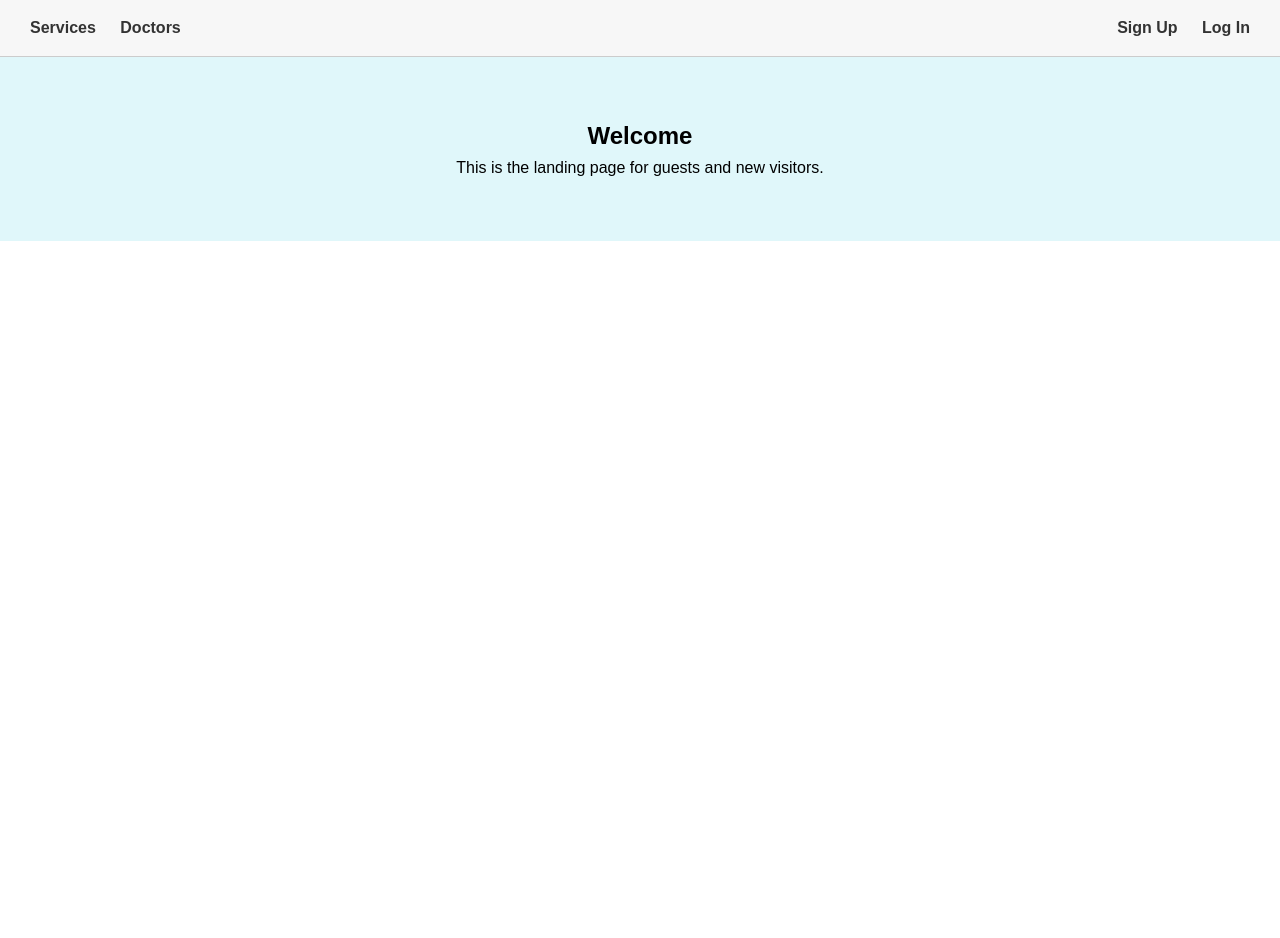
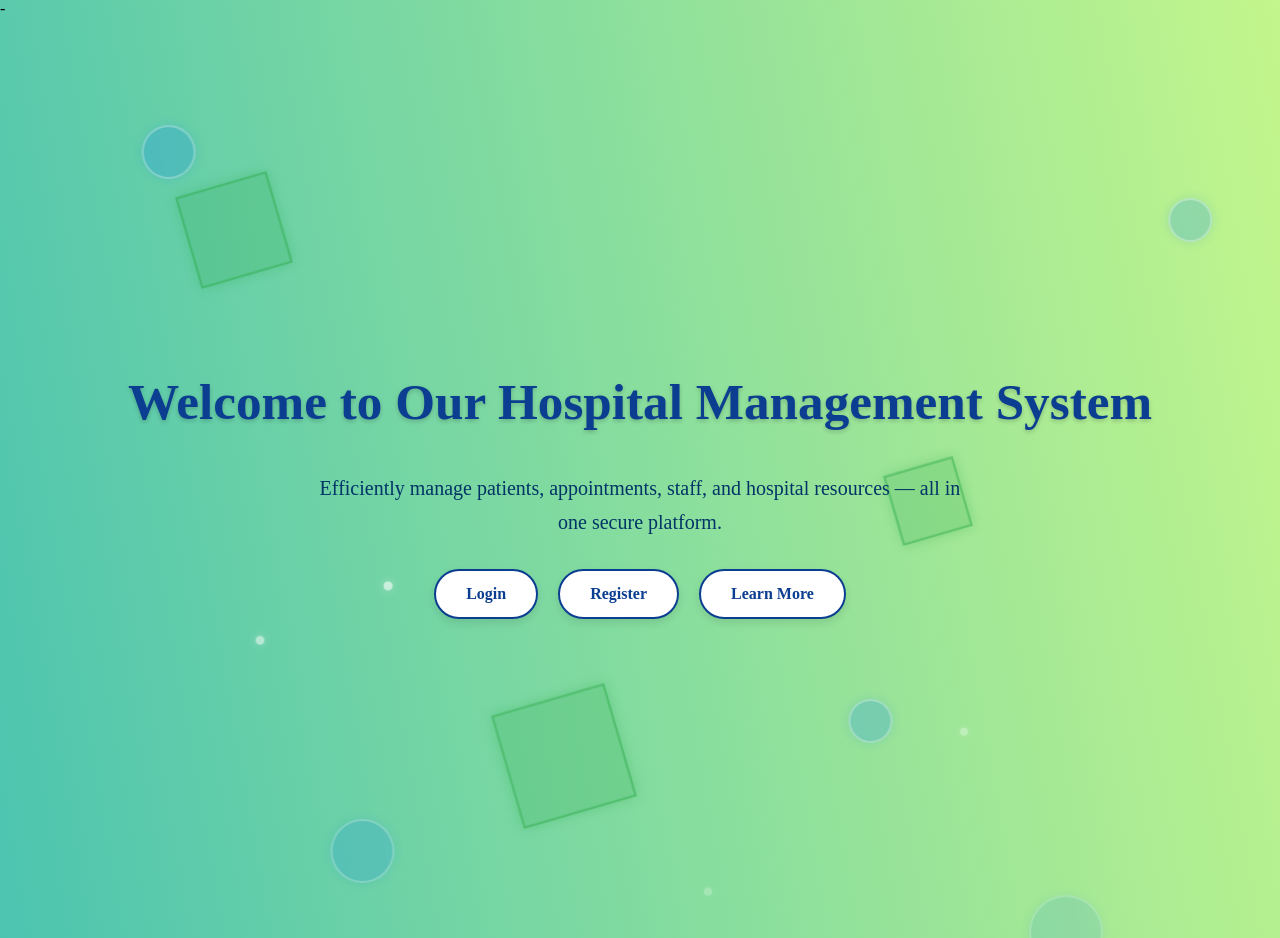
Before and after one commit to mojahid8238/hospital-management-system, a PHP site: page / in a window 1280 px wide. Before the commit the page ends 241 px from the top, so only its background shows below. Run offline with PHP 8.4, Linux system fonts and the light colour scheme.

Commit message:
added floating elements

```diff
--- a/assets/css/index.css
+++ /dev/null
@@ -1,68 +0,0 @@
-/* Basic Reset */
-* {
-  margin: 0;
-  padding: 0;
-  box-sizing: border-box;
-}
-
-body {
-  font-family: Arial, sans-serif;
-  line-height: 1.6;
-}
-
-/* NAVBAR */
-.navbar {
-  display: flex;
-  justify-content: space-between;
-  background-color: #f7f7f7;
-  padding: 15px 20px;
-  border-bottom: 1px solid #ccc;
-  align-items: center;
-}
-
-.nav-left a, .nav-right a {
-  margin: 0 10px;
-  text-decoration: none;
-  color: #333;
-  font-weight: bold;
-}
-
-.user-icon {
-  margin-left: 10px;
-  font-size: 1.2rem;
-}
-
-/* SECTIONS */
-section {
-  padding: 60px 20px;
-  text-align: center;
-}
-
-.slider {
-  background: #e0f7fa;
-}
-
-.doctor-slider {
-  background: #f3e5f5;
-}
-
-.about {
-  background: #fff3e0;
-}
-
-/* Responsive tweaks */
-@media (max-width: 768px) {
-  .navbar {
-    flex-direction: column;
-    align-items: flex-start;
-  }
-
-  .nav-left, .nav-right {
-    margin: 10px 0;
-  }
-
-  .nav-left a, .nav-right a {
-    display: inline-block;
-    margin: 5px 5px;
-  }
-}
--- /dev/null
+++ b/assets/css/landing.css
@@ -0,0 +1,288 @@
+/* ===============================
+   Landing Page Specific Styling
+   =============================== */
+body {
+  background: linear-gradient(80deg, #4ec8b3, #c7fb8f);
+  margin: 0;
+  padding: 0;
+  position: relative;
+}
+
+
+.landing-container {
+  position: relative;
+  z-index: 10;
+  min-height: 100vh;
+  display: flex;
+  flex-direction: column;
+  justify-content: center;
+  align-items: center;
+  text-align: center;
+  padding: 60px 20px;
+}
+
+.landing-container h1 {
+  font-size: 3.2rem;
+  font-weight: 800;
+  margin-bottom: 20px;
+  color: #0b3d91;
+  text-shadow: 0 2px 4px rgba(0, 0, 0, 0.2);
+  animation: slideUp 1s ease-out;
+}
+
+.landing-container p {
+  font-size: 1.25rem;
+  max-width: 650px;
+  margin-bottom: 30px;
+  line-height: 1.7;
+  color: #003366;
+  animation: fadeIn 1.5s ease-in;
+}
+
+.landing-container .buttons {
+  display: flex;
+  flex-wrap: wrap;
+  justify-content: center;
+  gap: 20px;
+  animation: fadeIn 2s ease-in;
+}
+
+.landing-container .buttons a {
+  display: inline-block;
+  padding: 14px 30px;
+  background: #ffffff;
+  color: #0b3d91;
+  text-decoration: none;
+  font-weight: 600;
+  border-radius: 30px;
+  border: 2px solid #0b3d91;
+  box-shadow: 0 4px 8px rgba(0, 0, 0, 0.1);
+  transition: all 0.3s ease;
+}
+
+.landing-container .buttons a:hover {
+  background: #0b3d91;
+  color: #ffffff;
+  transform: translateY(-3px);
+  box-shadow: 0 6px 12px rgba(11, 61, 145, 0.3);
+}
+
+/* ===============================
+   Animations
+   =============================== */
+
+@keyframes fadeIn {
+  from {
+    opacity: 0;
+    transform: translateY(20px);
+  }
+  to {
+    opacity: 1;
+    transform: translateY(0);
+  }
+}
+
+@keyframes slideUp {
+  from {
+    opacity: 0;
+    transform: translateY(40px);
+  }
+  to {
+    opacity: 1;
+    transform: translateY(0);
+  }
+}
+
+@keyframes floatUp {
+  0% {
+    bottom: -100px;
+    opacity: 0.3;
+    transform: translateX(0);
+  }
+  50% {
+    opacity: 0.8;
+    transform: translateX(20px);
+  }
+  100% {
+    bottom: 110%;
+    opacity: 0.3;
+    transform: translateX(-10px);
+  }
+}
+
+@keyframes spinShape {
+  0% {
+    transform: rotate(45deg) scale(1);
+  }
+  50% {
+    transform: rotate(225deg) scale(1.2);
+  }
+  100% {
+    transform: rotate(405deg) scale(1);
+  }
+}
+
+@keyframes floatParticle {
+  0% {
+    transform: translateY(0) scale(1);
+    opacity: 0.3;
+  }
+  50% {
+    opacity: 1;
+    transform: translateY(-400px) scale(1.2);
+  }
+  100% {
+    transform: translateY(-800px) scale(1);
+    opacity: 0.3;
+  }
+}
+
+/* ===============================
+   Floating Background Elements
+   =============================== */
+
+.floating-bg {
+  position: absolute;
+  top: 0;
+  left: 0;
+  width: 100%;
+  height: 100%;
+  overflow: hidden;
+  z-index: 1;
+  pointer-events: none;
+}
+
+/* Slight dark overlay for visibility */
+.floating-bg::before {
+  content: "";
+  position: absolute;
+  inset: 0;
+  background: rgba(0, 0, 0, 0.02);
+  z-index: -1;
+}
+
+/* Floating circles */
+.floating-element {
+  position: absolute;
+  width: 50px;
+  height: 50px;
+  background: rgba(0, 123, 255, 0.3); /* soft blue */
+  border: 2px solid rgba(255, 255, 255, 0.4);
+  border-radius: 50%;
+  backdrop-filter: blur(2px);
+  box-shadow: 0 0 12px rgba(0, 123, 255, 0.2);
+  animation: floatUp 12s infinite ease-in-out;
+}
+
+/* Random positions and delays */
+.floating-element:nth-child(1) {
+  left: 10%;
+  animation-delay: 0s;
+  animation-duration: 10s;
+}
+
+.floating-element:nth-child(2) {
+  left: 25%;
+  width: 60px;
+  height: 60px;
+  animation-delay: 3s;
+  animation-duration: 14s;
+}
+
+.floating-element:nth-child(3) {
+  left: 45%;
+  width: 50px;
+  height: 50px;
+  animation-delay: 6s;
+  animation-duration: 11s;
+}
+
+.floating-element:nth-child(4) {
+  left: 65%;
+  width: 40px;
+  height: 40px;
+  animation-delay: 2s;
+  animation-duration: 13s;
+}
+
+.floating-element:nth-child(5) {
+  left: 80%;
+  width: 70px;
+  height: 70px;
+  animation-delay: 4s;
+  animation-duration: 15s;
+}
+
+.floating-element:nth-child(6) {
+  left: 90%;
+  width: 40px;
+  height: 40px;
+  animation-delay: 1s;
+  animation-duration: 9s;
+}
+
+/* Geometric rotating shapes */
+.geometric-shape {
+  position: absolute;
+  width: 80px;
+  height: 80px;
+  background: rgba(40, 167, 69, 0.2); /* soft green */
+  border: 2px solid rgba(40, 167, 69, 0.4);
+  transform: rotate(45deg);
+  animation: spinShape 20s linear infinite;
+  box-shadow: 0 0 10px rgba(40, 167, 69, 0.3);
+}
+
+.geometric-shape:nth-child(7) {
+  top: 20%;
+  left: 15%;
+}
+
+.geometric-shape:nth-child(8) {
+  top: 50%;
+  left: 70%;
+  width: 60px;
+  height: 60px;
+}
+
+.geometric-shape:nth-child(9) {
+  top: 75%;
+  left: 40%;
+  width: 100px;
+  height: 100px;
+}
+
+/* Tiny particle dots */
+.particle {
+  position: absolute;
+  width: 8px;
+  height: 8px;
+  background: rgba(255, 255, 255, 0.8);
+  border-radius: 50%;
+  box-shadow: 0 0 8px rgba(255, 255, 255, 0.5);
+  animation: floatParticle 18s ease-in-out infinite;
+}
+
+.particle:nth-child(10) {
+  left: 20%;
+  top: 90%;
+  animation-delay: 2s;
+}
+
+.particle:nth-child(11) {
+  left: 55%;
+  top: 95%;
+  animation-delay: 6s;
+}
+
+.particle:nth-child(12) {
+  left: 75%;
+  top: 85%;
+  animation-delay: 4s;
+}
+
+.particle:nth-child(13) {
+  left: 30%;
+  top: 92%;
+  animation-delay: 1s;
+}
--- a/includes/homepage.php
+++ b/includes/homepage.php
@@ -25,7 +25,7 @@ $role = $_SESSION['role'] ?? 'Guest'; // Derive role from session
 <html lang="en">
 <head>
   <meta charset="UTF-8" />
-  <title>Patient Homepage</title>
+  <title>Homepage</title>
   <meta name="viewport" content="width=device-width, initial-scale=1.0" />
   <link rel="stylesheet" href="../assets/css/login-signup.css">
   <link rel="stylesheet" href="../assets/css/home.css" />
--- a/index.php
+++ b/index.php
@@ -2,6 +2,7 @@
 session_start();
 require_once 'includes/auth.php';
 
+// Redirect logged-in users based on role
 if (is_logged_in()) {
     if (is_admin()) {
         header("Location: admin/dashboard.php");
@@ -13,32 +14,41 @@ if (is_logged_in()) {
     exit();
 }
 ?>
-
 <!DOCTYPE html>
 <html lang="en">
 <head>
-  <meta charset="UTF-8">
-  <title>Welcome - Hospital Management System</title>
-  <link rel="stylesheet" href="assets/css/index.css" />
-</head>
+  <meta charset="UTF-8" />
+  <meta name="viewport" content="width=device-width, initial-scale=1.0"/>
+  <title>Hospital Management System</title>
+   <link rel="stylesheet" href="assets/css/landing.css">
+
+</head>-
 <body>
+  <div class="floating-bg">
+    <div class="floating-element"></div>
+    <div class="floating-element"></div>
+    <div class="floating-element"></div>
+    <div class="floating-element"></div>
+    <div class="floating-element"></div>
+    <div class="floating-element"></div>
+    <div class="geometric-shape"></div>
+    <div class="geometric-shape"></div>
+    <div class="geometric-shape"></div>
+    <div class="particle"></div>
+    <div class="particle"></div>
+    <div class="particle"></div>
+    <div class="particle"></div>
+  </div>
 
-  <!-- PUBLIC LANDING PAGE -->
-  <header class="navbar">
-    <div class="nav-left">
-      <a href="#services">Services</a>
-      <a href="#doctors">Doctors</a>
+  <div class="landing-container">
+    <h1>Welcome to Our Hospital Management System</h1>
+    <p>Efficiently manage patients, appointments, staff, and hospital resources — all in one secure platform.</p>
+    <div class="buttons">
+      <a href="auth/login.php">Login</a>
+      <a href="auth/register.php">Register</a>
+      <a href="about.php">Learn More</a>
     </div>
-    <div class="nav-right">
-      <a href="auth/register.php">Sign Up</a>
-      <a href="auth/login.php">Log In</a>
-    </div>
-  </header>
+  </div>
+</body>
 
-  <section class="slider">
-    <h2>Welcome</h2>
-    <p>This is the landing page for guests and new visitors.</p>
-  </section>
-
-</body>
 </html>
```
